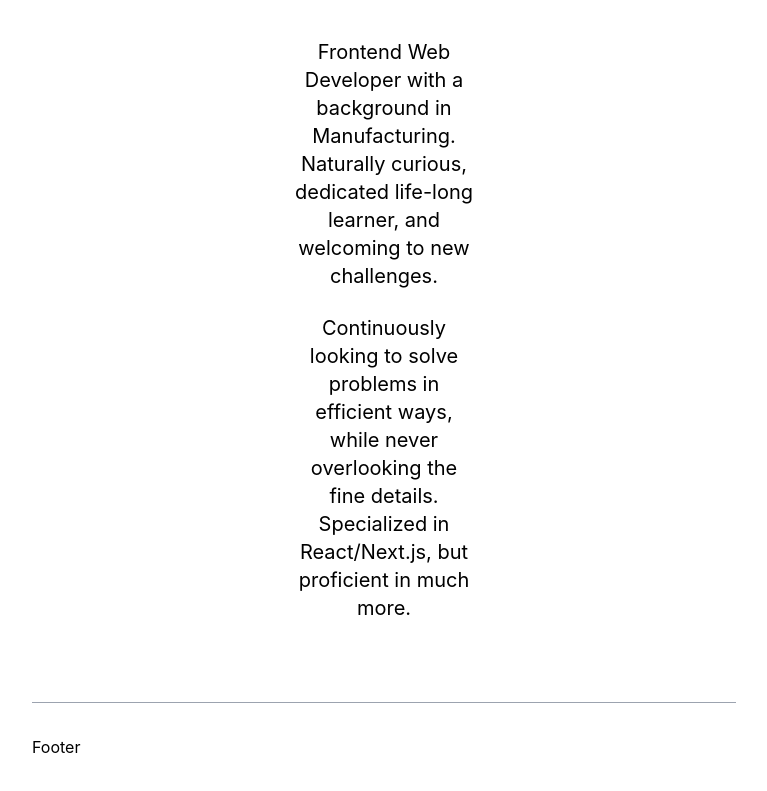
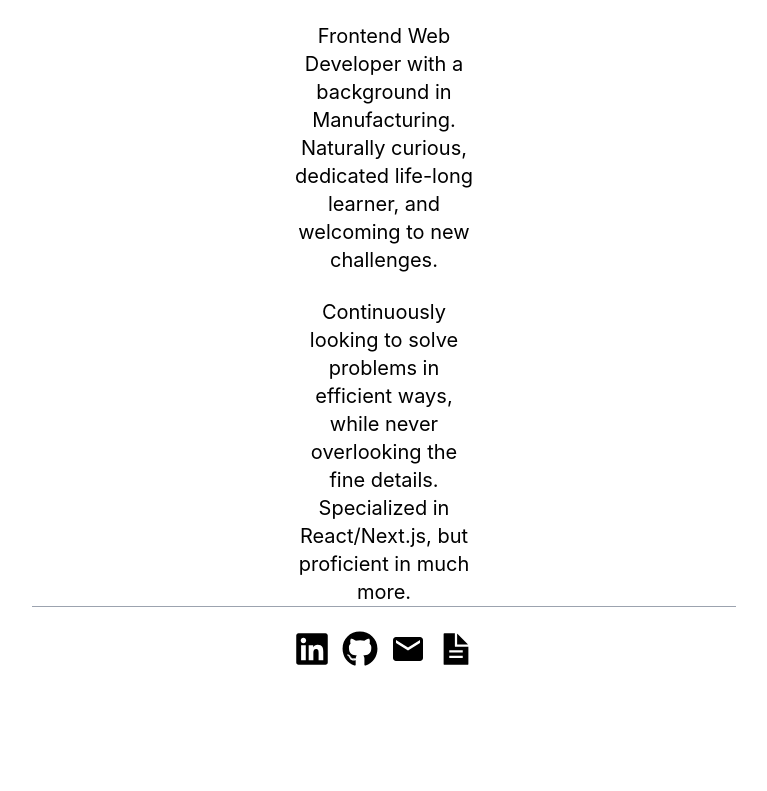
Before and after one commit to norklas/nick-port-react, a React (Create React App) app: page / in a window 1280 px wide. Shown: the part 321-1112 px from the top of the page, without its empty margins (256-1023 px from the left). After the commit the page ends 1012 px from the top, so only its background shows below. Built offline with nearby package versions, Linux system fonts and the light colour scheme.

Commit message:
added react icons, added icons to footer

```diff
--- a/package.json
+++ b/package.json
@@ -7,9 +7,9 @@
     "@testing-library/jest-dom": "^5.16.4",
     "@testing-library/react": "^13.3.0",
     "@testing-library/user-event": "^13.5.0",
-    "framer-motion": "^6.3.11",
     "react": "^18.1.0",
     "react-dom": "^18.1.0",
+    "react-icons": "^4.4.0",
     "react-scripts": "5.0.1",
     "web-vitals": "^2.1.4"
   },
--- a/src/components/Footer/index.js
+++ b/src/components/Footer/index.js
@@ -1,8 +1,43 @@
+import { FaGithub, FaLinkedin } from "react-icons/fa";
+import { MdEmail } from "react-icons/md";
+import { IoDocumentTextSharp } from "react-icons/io5";
+
 const Footer = () => {
   return (
-    <footer className="border-t border-gray-400 py-8">
-      <div>
-        <p>Footer</p>
+    <footer className="border-t border-gray-400 py-6">
+      <div className="flex flex-row justify-center gap-x-3">
+        <a
+          href="https://www.linkedin/in/nick-melanson"
+          target="_blank"
+          rel="noopener noreferrer"
+          className="text-4xl"
+        >
+          <FaLinkedin />
+        </a>
+        <a
+          href="https://github.com/norklas"
+          target="_blank"
+          rel="noopener noreferrer"
+          className="text-4xl"
+        >
+          <FaGithub />
+        </a>
+        <a
+          href="mailto:nickm890@gmail.com"
+          target="_blank"
+          rel="noopener noreferrer"
+          className="text-4xl"
+        >
+          <MdEmail />
+        </a>
+        <a
+          href="https://www.dropbox.com/s/71dbg99o9hue6x2/Resume.pdf?dl=0"
+          target="_blank"
+          rel="noopener noreferrer"
+          className="text-4xl"
+        >
+          <IoDocumentTextSharp />
+        </a>
       </div>
     </footer>
   );
--- a/src/components/Header/index.js
+++ b/src/components/Header/index.js
@@ -4,7 +4,7 @@ const Header = ({ currentPage, handlePageChange }) => {
   const [isNavOpen, setIsNavOpen] = useState(false);
 
   return (
-    <div className="flex items-center justify-between border-b border-gray-400 py-8">
+    <div className="flex items-center justify-between border-b border-gray-400 py-6">
       <a href="/">
         <p>Nick Melanson | Frontend Developer</p>
       </a>
--- a/src/components/pages/About.js
+++ b/src/components/pages/About.js
@@ -2,7 +2,7 @@ import avatar from "../../assets/images/avatar.jpg";
 
 const About = () => {
   return (
-    <div className="my-20 flex flex-row items-center justify-center px-3">
+    <div className="mt-20 flex flex-row justify-center px-3">
       <div>
         <div className="flex justify-center pb-10">
           <img
```
Also changed, not shown: 1 other file (tests, documents, lock files or other folders).
